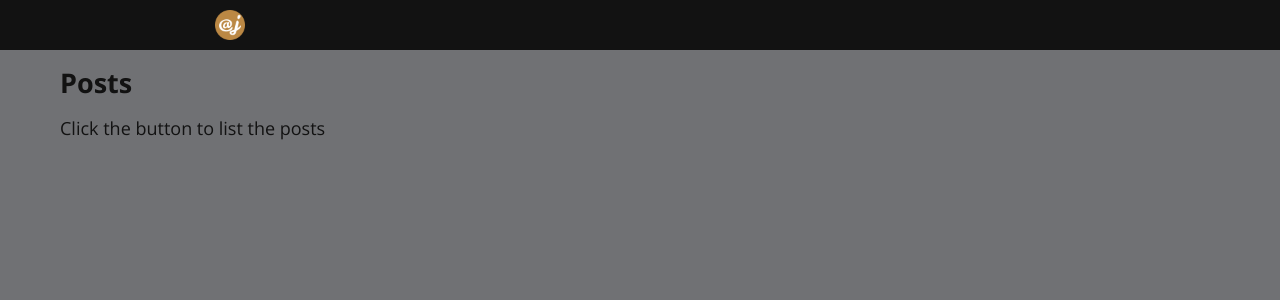
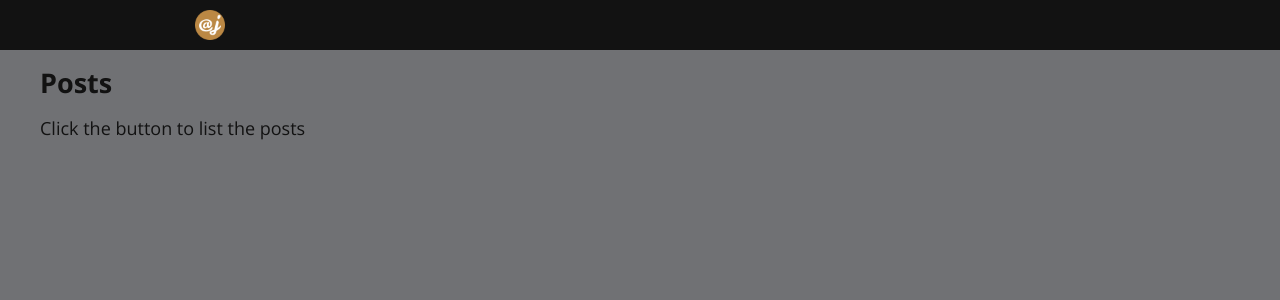
Before and after one commit to ajeyatm/Testing-React-Redux-With-Jest-Enzyme, a React (Create React App) app: page / in a window 1280 px wide. Shown: the top 300 px of the page. Built offline with nearby package versions, Linux system fonts and the light colour scheme.

Commit message:
updated styles

```diff
--- a/src/app.scss
+++ b/src/app.scss
@@ -8,9 +8,13 @@ body {
 	padding: 0;
 }
 
+// .App {
+// 	width: 100vw;
+// 	position: relative;
+// }
+
 .main {
-	width: 100%;
-	max-width: 980px;
-	margin: 20px 50px 80px;
-	padding: 0 10px;
+	width: 100vw;
+	// max-width: 980px;
+	margin: 20px auto;
 }
--- a/src/components/header/header.scss
+++ b/src/components/header/header.scss
@@ -3,7 +3,7 @@ header {
 	width: 100%;
 	height: 50px;
 	margin: 0 auto;
-	padding: 0 10px;
+	// padding: 0 10px;
 	background: #121212;
 
 	.wrap {
@@ -16,7 +16,7 @@ header {
 
 		.logo {
 			display: block;
-			width: 120px;
+			width: 100px;
 			position: absolute;
 			left: 10px;
 			top: 50%;
--- a/src/components/headline/headline.scss
+++ b/src/components/headline/headline.scss
@@ -0,0 +1,3 @@
+.headline-wrapper {
+	margin: 10px 40px;
+}
--- a/src/components/headline/index.js
+++ b/src/components/headline/index.js
@@ -1,5 +1,6 @@
 import React, { Component } from 'react'
 import PropTypes from 'prop-types'
+import './headline.scss'
 
 class Headline extends Component {
 	constructor(props) {
@@ -12,7 +13,7 @@ class Headline extends Component {
 		if (!headline) return null
 
 		return (
-			<div data-test='headlineComponent'>
+			<div data-test='headlineComponent' className='headline-wrapper'>
 				<h1 data-test='headline'>{headline}</h1>
 				<p data-test='desc'>{desc && desc}</p>
 			</div>
```
